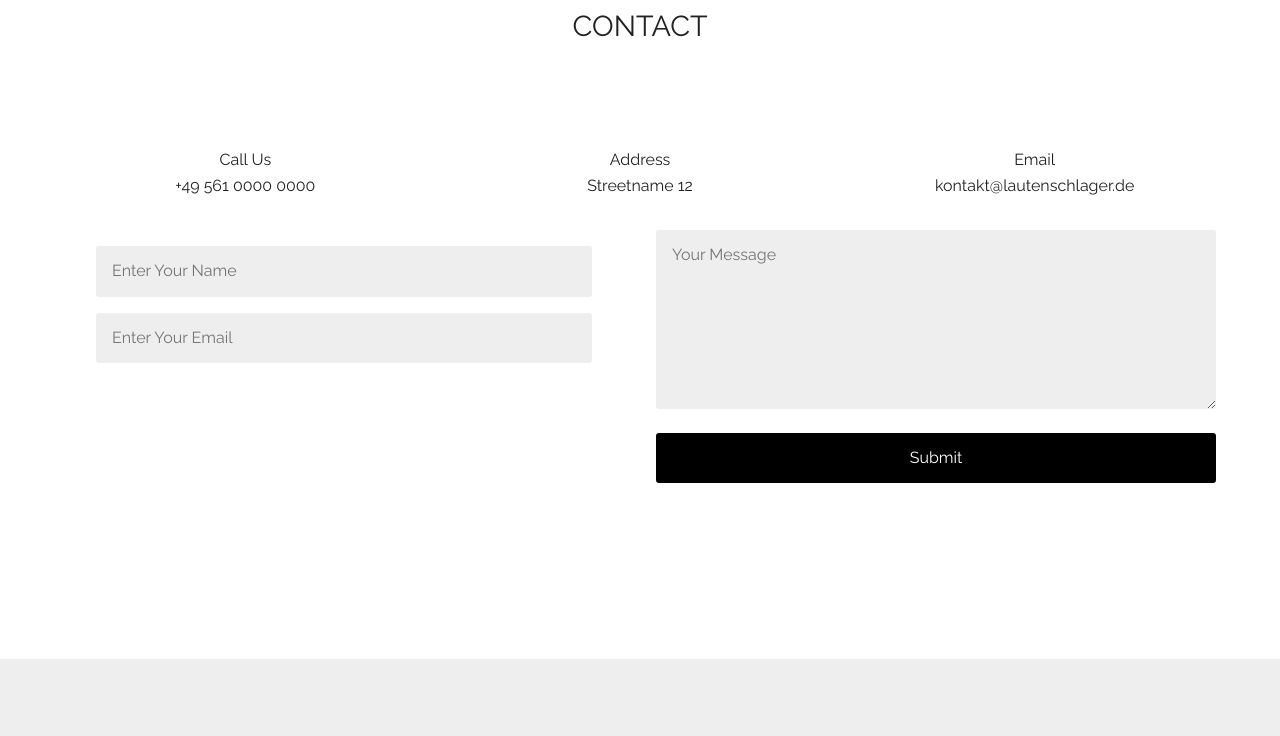
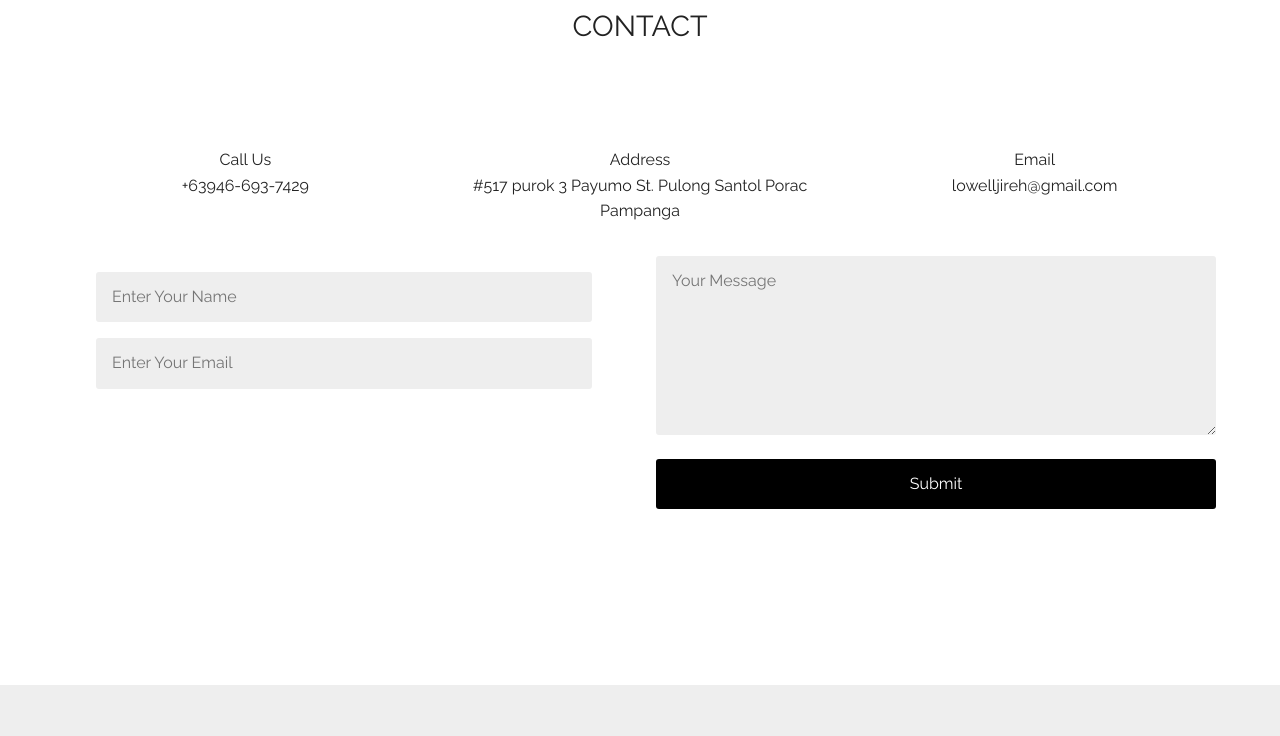
Before and after one commit to IchinoseJiro/webdevfol, a plain HTML site: page index.html in a window 1280 px wide. Shown: the part 6260-6996 px from the top of the page. Drawn offline with nearby package versions, Linux system fonts and the light colour scheme.

Commit message:
Update index.html

```diff
--- a/index.html
+++ b/index.html
@@ -314,9 +314,9 @@
                         </div>
                     </div>
                     <div class="row margin-bottom-small center-xs">
-                        <div class="col-md">Call Us<br/>+49 561 0000 0000</div>
-                        <div class="col-md">Address<br/>Streetname 12</div>
-                        <div class="col-md">Email<br/>kontakt@lautenschlager.de</div>
+                        <div class="col-md">Call Us<br/>+63946-693-7429</div>
+                        <div class="col-md">Address<br/>#517 purok 3 Payumo St. Pulong Santol Porac Pampanga</div>
+                        <div class="col-md">Email<br/>lowelljireh@gmail.com</div>
                     </div>
                     <form action="">
                         <div class="row margin-bottom-small center-xs">
@@ -380,7 +380,7 @@
 
     <div class="row secondary-footer">
         <div class="col-md">
-         <p>Made with love ♥ by Andreas Lautenschlager © 2019.</p>
+         <p>Made with love ♥ by IchinoseJiro-Chishiya.</p>
      </div>
      <div class="col-md end-md">
          <p><a href="#">Imprint</a> | <a href="#">Data Protection</a></p>
```
